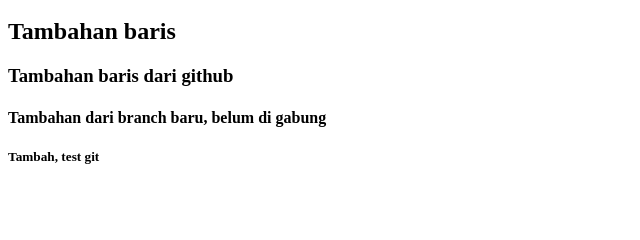
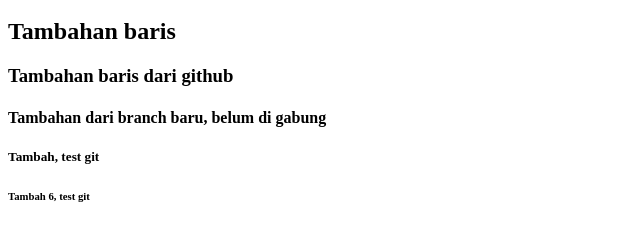
Before and after one commit to lugassawan/belajargit, a plain HTML site: page index.html in a window 1280 px wide. Shown: the part 48-288 px from the top of the page, without its empty margins (0-640 px from the left). Drawn offline with Linux system fonts and the light colour scheme.

Commit message:
Test kesekian

```diff
--- a/index.html
+++ b/index.html
@@ -3,3 +3,4 @@
 <h3>Tambahan baris dari github</h3>
 <h4>Tambahan dari branch baru, belum di gabung</h4>
 <h5>Tambah, test git</h5>
+<h6>Tambah 6, test git</h6>
```
